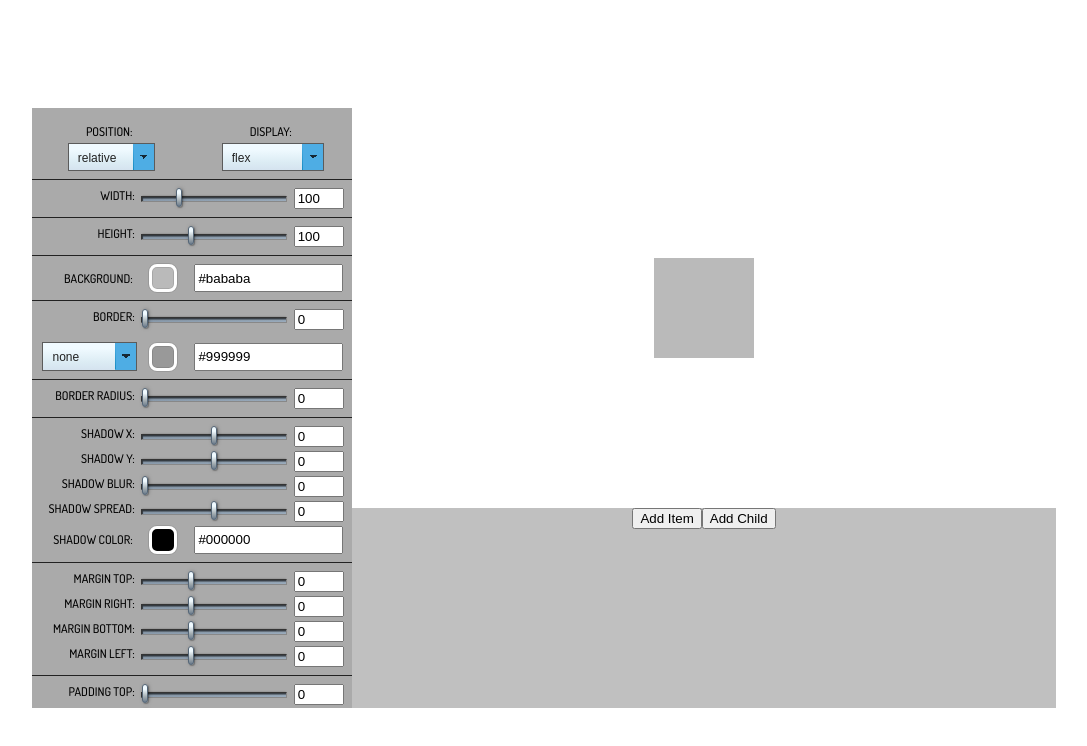
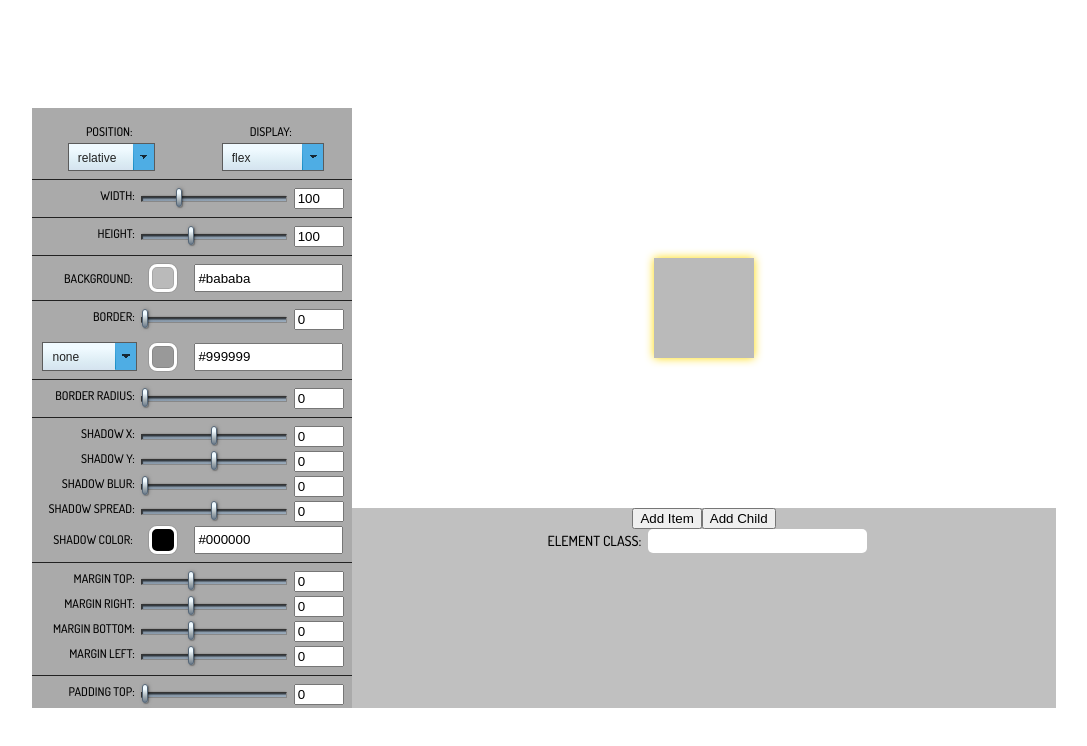
Before and after one commit to matronator/freestyler, a React (Create React App) app: page / in a window 1280 px wide. Shown: the top 746 px of the page, without its empty margins (96-1183 px from the left). Built offline with nearby package versions, Linux system fonts and the light colour scheme; the HTML template or start-up script is replaced by a standard one.

Commit message:
highlight selected

```diff
--- a/src/App.tsx
+++ b/src/App.tsx
@@ -1,6 +1,7 @@
 import './styles/App.css';
 import './styles/preview.css';
 import './styles/grid.css';
+import './styles/form.css';
 import './styles/utils.css';
 import React, { Component } from 'react';
 import { Preview, initPreview, PreviewType } from './controls/Preview';
@@ -72,6 +73,15 @@ class App extends Component<AppProps, AppState> {
         ...prevState.previewItems.map((item, index) => {
           if (item.id === prevState.preview.id) {
             item.preview = prevState.preview;
+          } else {
+            if (item.children && typeof item.children !== 'undefined') {
+              item.children.forEach(child => {
+                if (child.id === prevState.selectedId) {
+                  child.preview = prevState.preview;
+                }
+                child.selected = false;
+              });
+            }
           }
           item.selected = false;
           return item;
@@ -141,7 +151,6 @@ class App extends Component<AppProps, AppState> {
     const selectedItem = typeof id === 'number' ? this.state.previewItems.find(item => item.id === id) :
       this.state.previewItems.find(item => item.id.toString() === id.substring(0, id.indexOf('-')))?.children?.find(child => child.id === id);
     if (selectedItem) {
-      console.log("item selected: " + selectedItem.id);
       selectedItem.selected = true;
       this.setState(prevState => ({
         preview: selectedItem.preview,
@@ -151,8 +160,11 @@ class App extends Component<AppProps, AppState> {
           } else {
             if (item.children && typeof item.children !== 'undefined') {
               item.children.forEach(child => {
-                if (child.id === prevState.selectedId) {
+                if (child.id === prevState.selectedId && child.id !== selectedItem.id) {
                   child.preview = prevState.preview;
+                  child.selected = false;
+                } else if (child.id === selectedItem.id) {
+                  child.selected = true;
                 } else {
                   child.selected = false;
                 }
@@ -223,6 +235,14 @@ class App extends Component<AppProps, AppState> {
           <aside className="tools">
             <button onClick={this.addPreviewItem}>Add Item</button>
             <button onClick={this.addChild}>Add Child</button>
+            <div className="row justify-center">
+              <div className="col label">
+                Element class:
+              </div>
+              <div className="col">
+                <input type="text" name="classname" id="classname" className='input-text' />
+              </div>
+            </div>
           </aside>
         </main>
       </div>
--- a/src/controls/Preview.tsx
+++ b/src/controls/Preview.tsx
@@ -90,9 +90,9 @@ export class PreviewDiv extends Component<PreviewDivProps, PreviewDivState> {
     this.handleClick = this.handleClick.bind(this);
   }
 
-  handleClick(event: MouseEvent<HTMLDivElement>, id: number | string) {
+  handleClick(event: MouseEvent<HTMLElement>) {
     event.stopPropagation();
-    this.props.onClick(id);
+    this.props.onClick(this.props.id);
   }
 
   render(): ReactNode {
@@ -110,23 +110,23 @@ export class PreviewDiv extends Component<PreviewDivProps, PreviewDivState> {
     switch(this.props.preview.element) {
       case PreviewElement.Paragraph:
         return (
-          <p style={style} className='preview-item' onClick={(event) => this.handleClick(event, this.props.id)}>{this.props.children}</p>
+          <p style={style} className={this.props.selected ? 'preview-item selected' : 'preview-item'} onClick={this.handleClick}>{this.props.children}</p>
         );
         break;
       case PreviewElement.Heading:
         return (
-          <h2 style={style} className='preview-item' onClick={(event) => this.handleClick(event, this.props.id)}>{this.props.children}</h2>
+          <h2 style={style} className={this.props.selected ? 'preview-item selected' : 'preview-item'} onClick={this.handleClick}>{this.props.children}</h2>
         );
         break;
       case PreviewElement.Subheading:
         return (
-          <h3 style={style} className='preview-item' onClick={(event) => this.handleClick(event, this.props.id)}>{this.props.children}</h3>
+          <h3 style={style} className={this.props.selected ? 'preview-item selected' : 'preview-item'} onClick={this.handleClick}>{this.props.children}</h3>
         );
         break;
       case PreviewElement.Div:
       default:
         return (
-          <div style={style} className='preview-item' data-id-id={this.props.id} onClick={(event) => this.handleClick(event, this.props.id)}>
+          <div style={style} className={this.props.selected ? 'preview-item selected' : 'preview-item'} data-id-id={this.props.id} onClick={this.handleClick}>
             {this.props.children}
           </div>
         );
--- /dev/null
+++ b/src/styles/form.css
@@ -0,0 +1,14 @@
+.label {
+    font-size: 0.875rem;
+    font-family: 'Dosis', sans-serif;
+    font-weight: 500;
+    text-transform: uppercase;
+    padding: 3px 6px;
+}
+
+.input-text, .input-number {
+    font-size: 1rem;
+    padding: 3px 6px;
+    border: none;
+    border-radius: 5px;
+}
--- a/src/styles/grid.css
+++ b/src/styles/grid.css
@@ -1,7 +1,19 @@
+.row {
+    display: flex;
+    flex-direction: row;
+}
+.justify-around { justify-content: space-around; }
+.justify-center { justify-content: center; }
+
+.grid {
+    display: grid;
+    grid-template-columns: 1fr 1fr 1fr 1fr 1fr 1fr 1fr 1fr 1fr 1fr 1fr 1fr;
+}
+
 .grid-24 {
     display: grid;
     grid-template-columns: 1fr 1fr 1fr 1fr 1fr 1fr 1fr 1fr 1fr 1fr 1fr 1fr 1fr 1fr 1fr 1fr 1fr 1fr 1fr 1fr 1fr 1fr 1fr 1fr;
-};
+}
 
 .col-1 { grid-column-start: span 1; }
 .col-2 { grid-column-start: span 2; }
--- a/src/styles/preview.css
+++ b/src/styles/preview.css
@@ -8,4 +8,9 @@
 .preview-item {
     display: flex;
     flex-wrap: wrap;
+    box-sizing: border-box;
 }
+
+.preview-item.selected {
+    filter: drop-shadow(0 0 5px #ffd900);
+}
```
